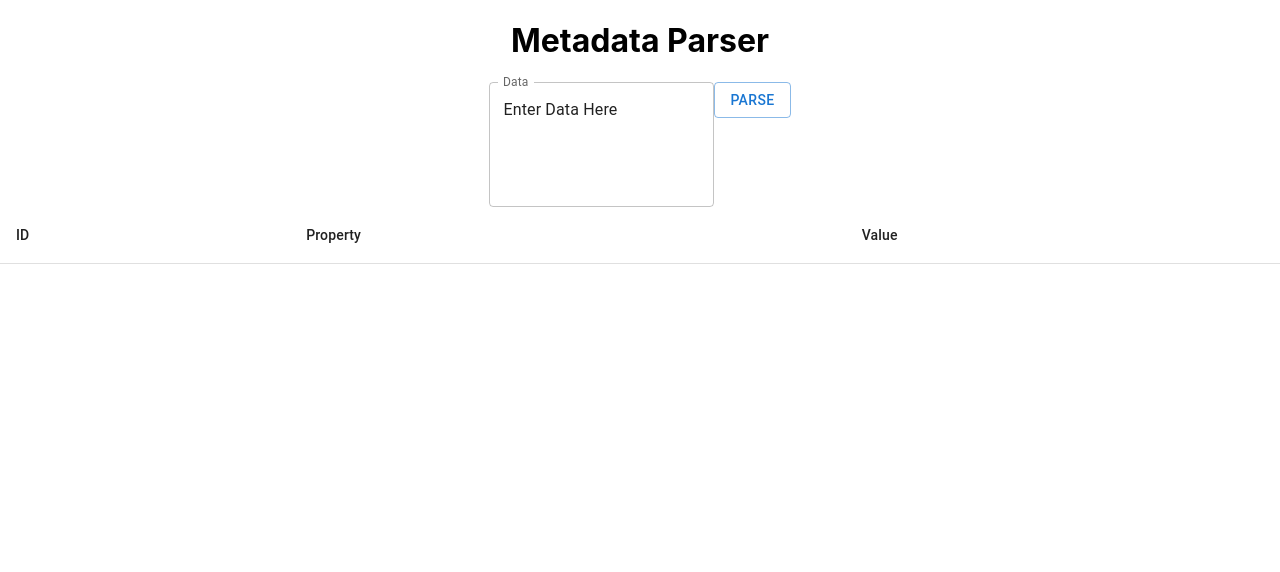
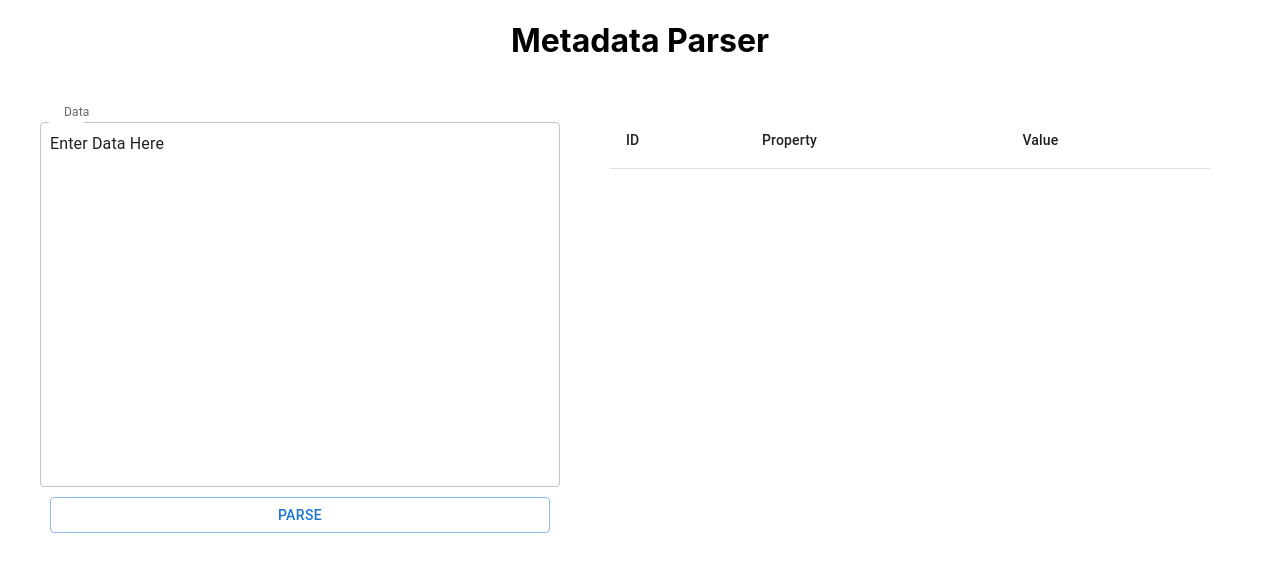
Before and after one commit to tylerrice121/metdata-parser, a React (Create React App) app: page / in a window 1280 px wide. Shown: the top 572 px of the page. Built offline with nearby package versions, Linux system fonts and the light colour scheme.

Commit message:
wip: styling

```diff
--- a/package.json
+++ b/package.json
@@ -13,6 +13,7 @@
     "react": "^17.0.2",
     "react-dom": "^17.0.2",
     "react-scripts": "5.0.0",
+    "styled-components": "^5.3.3",
     "web-vitals": "^2.1.4"
   },
   "scripts": {
--- a/src/App.js
+++ b/src/App.js
@@ -1,4 +1,5 @@
 import './App.css';
+import { StyledApp } from './styles';
 import {useState} from 'react'
 import Table from '@mui/material/Table';
 import TableBody from '@mui/material/TableBody';
@@ -71,21 +72,23 @@ function App() {
   createRows(parse)
 
   return (
-    <div className="App">
+    <StyledApp className="App">
       <h1>Metadata Parser</h1>
+      <div>
         <form onSubmit={handleSubmit}>
           <TextField
             id="outlined-multiline-static"
             label="Data"
             name='data'
             multiline
-          rows={4}
+            rows={15}
             defaultValue="Enter Data Here"
             onChange={handleChange}
           />
           <Button variant="outlined" type="submit">Parse</Button>
         </form>
-    <TableContainer>
+        <div >
+          <TableContainer className='table'>
             <Table aria-label="simple table">
               <TableHead>
                 <TableRow>
@@ -109,6 +112,8 @@ function App() {
             </Table>
           </TableContainer>
         </div>
+      </div>
+    </StyledApp>
   );
 }
 
--- /dev/null
+++ b/src/styles.js
@@ -0,0 +1,30 @@
+import styled from "styled-components";
+
+export const StyledApp = styled.div `
+    display: flex;
+    flex-direction: column;
+    div{
+        display: flex;
+        justify-content: space-evenly;
+        align-items: center;
+        padding: 10px;
+        form{
+            width: 500px;
+            height: 500px;
+            display: flex;
+            flex-direction: column;
+            textarea{
+                width: 500px;
+                height: 500px;
+            }
+        }
+        .table{
+            display: flex;
+            flex-direction: column;
+            justify-content: flex-start !important;
+            align-items: flex-start;
+            width: 600px;
+            height: 500px;
+        }
+    }
+`;
```
Also changed, not shown: 1 other file (tests, documents, lock files or other folders). Lines whose indentation alone changed are shown as unchanged.
